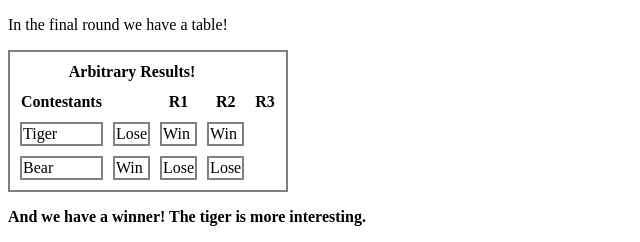
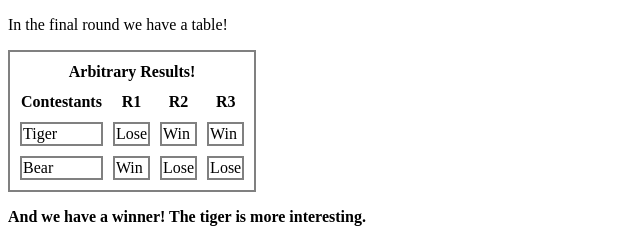
Before and after one commit to JPinlac/HTML-Exercise1, a plain HTML site: page slmcwc.html in a window 1280 px wide. Shown: the part 936-1178 px from the top of the page, without its empty margins (0-640 px from the left). Drawn offline with Linux system fonts and the light colour scheme.

Commit message:
Slightly more complex website construction

```diff
--- a/slmcwc.html
+++ b/slmcwc.html
@@ -38,7 +38,7 @@
 					<th colspan='4'>Arbitrary Results!</th>
 				</tr>
 				<tr>
-					<th>Contestants<th>
+					<th>Contestants</th>
 					<th>R1</th>
 					<th>R2</th>
 					<th>R3</th>
```
